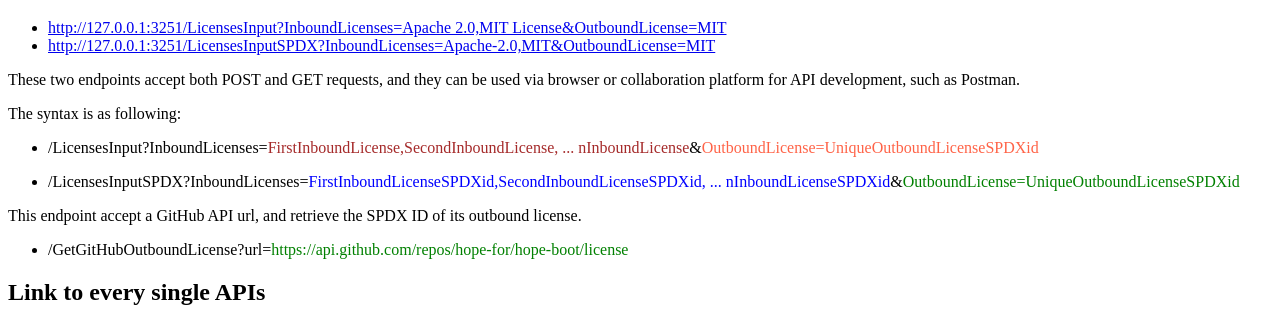
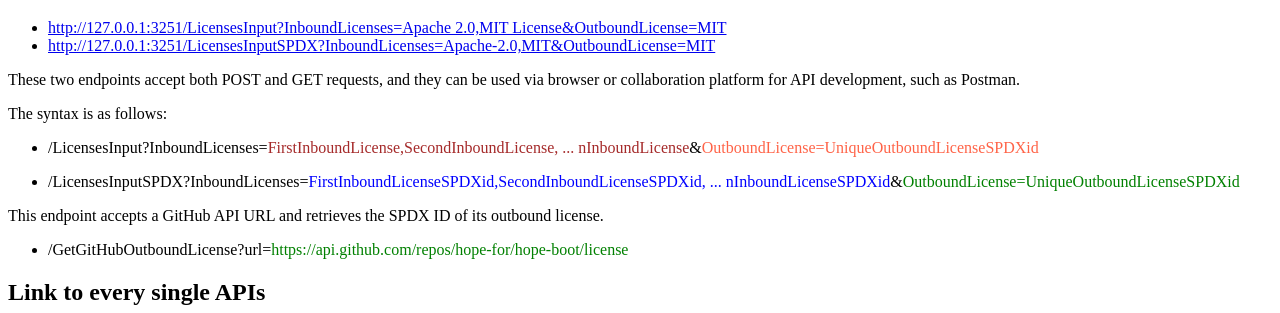
Before and after one commit to endocode/LCV-CM, a Flask app: page /APIEndpoints in a window 1280 px wide. Shown: the part 654-967 px from the top of the page. Run offline with Flask 2, Linux system fonts and the light colour scheme.

Commit message:
fixxed few conceptual errors

```diff
--- a/src/LCV/templates/APIEndpoints.html
+++ b/src/LCV/templates/APIEndpoints.html
@@ -29,12 +29,12 @@
         </ul>
 
             <p> These two endpoints accept both POST and GET requests, and they can be used via browser or collaboration platform for API development, such as Postman.</p>
-            <p> The syntax is as following: </p>
+            <p> The syntax is as follows: </p>
             <ul>
               <li><p>/LicensesInput?InboundLicenses=<span style="color:brown;">FirstInboundLicense,SecondInboundLicense, ... nInboundLicense</span>&<span style="color:tomato;">OutboundLicense=UniqueOutboundLicenseSPDXid</span></p>
               <li><p>/LicensesInputSPDX?InboundLicenses=<span style="color:blue;">FirstInboundLicenseSPDXid,SecondInboundLicenseSPDXid, ... nInboundLicenseSPDXid</span>&<span style="color:green;">OutboundLicense=UniqueOutboundLicenseSPDXid</span></p>
             </ul>
-            <p> This endpoint accept a GitHub API url, and retrieve the SPDX ID of its outbound license.
+            <p> This endpoint accepts a GitHub API URL and retrieves the SPDX ID of its outbound license.
             <ul>
               <li><p>/GetGitHubOutboundLicense?url=<span style="color:green;">https://api.github.com/repos/hope-for/hope-boot/license</span>
             </ul>
```
